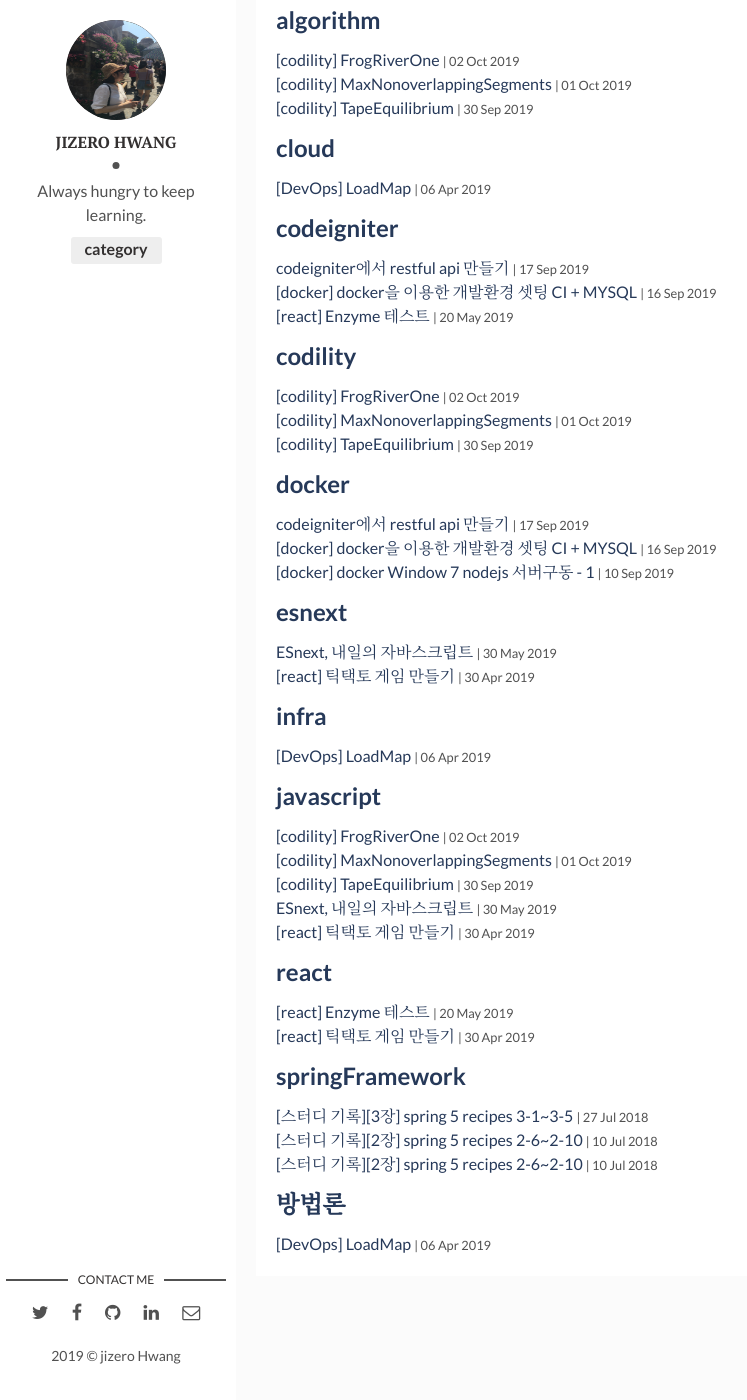
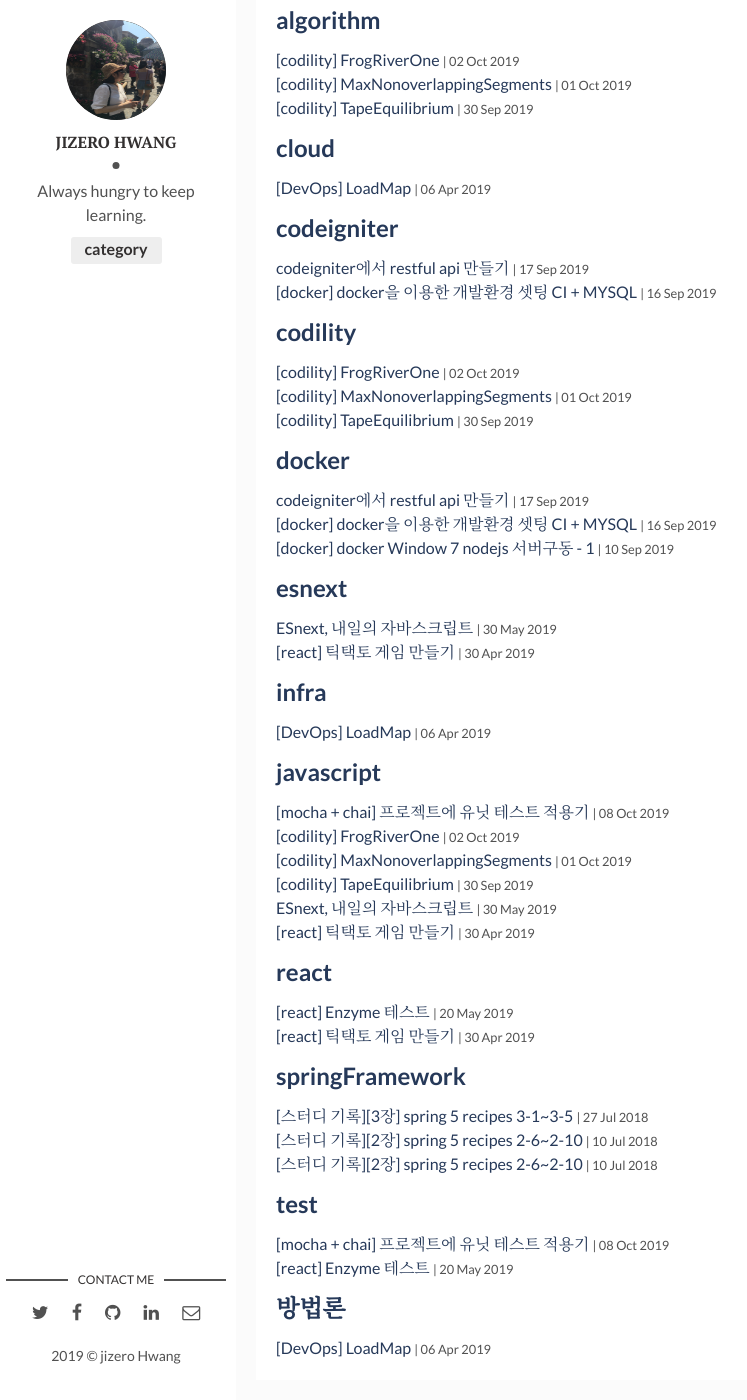
Before and after one commit to jizero/jizero.github.io, a Jekyll site: the page built from tags.html, in a window 1280 px wide and 1400 px high, scrolled down 427 px. Shown: the whole window, without its empty margins (4-751 px from the left). Built offline with Jekyll 4.4.1, drawn with Linux system fonts in a browser that asks for light colours; part of the change alters nothing that is shown.

````diff
--- a/_posts/2019-05-20-react_test.markdown
+++ b/_posts/2019-05-20-react_test.markdown
@@ -3,7 +3,7 @@ layout: post
 title:  "[react] Enzyme 테스트"
 date:   2019-05-20 10:00
 author: jizero
-tags:	['react','codeigniter']
+tags:	['react','test']
 
 ---
 
--- /dev/null
+++ b/_posts/2019-10-08-mocha.markdown
@@ -0,0 +1,196 @@
+---
+layout: post
+title:  "[mocha + chai] 프로젝트에 유닛 테스트 적용기"
+date:   2019-10-08 10:00
+author: jizero
+tags:	[javascript,test]
+img:  201910/m2.PNG # Add image post (optional)
+
+---
+<style>
+.page-cover-image { display:none; }
+</style>
+## 시작하며
+실제 내가 개발한 프로젝트에 삽질에 삽질에 삽질을 을 거친 그 적용 과정을 적어보려고 한다.<br/>
+이글을 읽는 모든분들은 적용 스펙과 환경 마다 모두모두 다르므로 꼬옥  프로젝트에 적용해 보길 바랍니다.!
+
+### 적용 프로젝트 스펙
+* VanilaJs (es 6 class) <br/>
+* Webpack (babel)
+
+* setInterval + localstroge를 이용한 noti 프로젝트
+
+### testFramework 선정하기
+테스트 프레임워크로는 mocha  Assertion 라이브러리 chai를 적용하였다.<br/>
+
+mocha에서는 어떤 Assertion 라이브러리라도 가져다가 사용할 수 있으며 자체 assertion은 지원하지 않는다. (노드 자체 지원  assert 사용가능)
+나는 expect(), assert(), should 스타일을 모두 지원하는 chai 사용하였다.
+
+[개념이해](https://ui.toast.com/fe-guide/ko_TEST/)
+
+
+### 프레임워크 + 라이브러리  설치하기 (현재 프로젝트에만)
+
+#### > 설치
+```
+    npm install --save-dev mocha
+    npm install --save-dev @babel/cli @babel/register   //각자 프로젝트에 따라 다름
+    npm install --save-dev chai
+```
+
+편하게 사용하기위해 pakage.json 에   test 스크립트 추가
+scripts" 부분에 추가해 주면 된다.
+
+```
+     "test": "./node_modules/.bin/mocha --require @babel/register"
+```
+
+#### > test 폴더 생성 /  테스트.js 생성
+```javascript
+import Testjs from 경로;
+let chai = require('chai');  //차이사용
+
+
+..테스트코드작성..
+
+```
+
+#### >  es6 모듈 에러 잡기
+/test/project.test.js  만들고  기존 사용하는 클래스들을 임포트하니
+es6 사용코드들이 적용되지않는다..
+--require @babel/register 요녀석이 제대로 동작되지 않은 모양이다.
+
+#### > .babelrc 생성후 추가 프리셋 추가!
+
+```
+{
+    "presets": ["@babel/preset-env"]
+}
+```
+바벨을통해 ES6 문법 코드를 사용할수 있게 되었다.
+
+
+
+testjs.js (프로젝트파일)
+```javascript
+ ..생략
+aaa (b,a){
+    return a+b;
+}
+```
+/test/project.test.js  내실제 프젝트파일을 import 하고 함수를 돌려보려하였다.
+
+테스트코드파일
+
+```javascript
+import Testjs from 경로;
+let chai = require('chai');  //차이사용
+
+
+ describe('aa함수호출', function(){
+     let test = new Testjs();
+        it('둘의 합이 잘나오는가', function(){
+            chai.expect(test.aaa('1','5')).to.equal('6');
+        });
+ });
+
+```
+
+<br />
+
+
+#### > jsdom 적용하기
+위와 같은 함수호출 테스트는 문제가 되지 않지만 문제가 되는곳은 <br />
+ document.querySelector("") dom에서 셀렉트해오는 부분.. 가져올 돔이 없는것이다..
+
+<img src="/assets/img/201910/m0.PNG" /><br />
+곰곰이 생각해보니 테스트코드에는 js파일만있을뿐, html이 없었던것이다.
+가짜돔을 만들자.
+
+```
+    npm install jsdom
+```
+[사용방법](https://www.npmjs.com/package/jsdom)
+
+
+
+
+```
+const jsdom = require("jsdom"); // 추가
+const dom = new JSDOM(`<!DOCTYPE html><p>Hello world</p>`);
+
+```
+
+실행후에도 문제가되는 부분은 페이크 돔을 추가로 만들어주면된다.
+<img src="/assets/img/201910/m3.PNG" />
+
+나의프로젝트에서는 문제되는 localstorage를 만들어줌
+```
+global.localStorage = {
+    data: {},
+    setItem(key, value) {
+        this.data[key] = value;
+    },
+    getItem(key) {
+        return this.data[key];
+    },
+    removeItem(key) {
+        return this.data[key];
+    }
+};
+
+```
+
+
+### 테스트코드 작성하기
+이제 에러가 없으니! 마음껏 작성해주면 된다. <br />
+chai cheat sheet 검색 및 깃 허브 예제 검색
+
+
+
+테스트트 코드작성시사용할 가짜 html도 추가해준다
+(task란 리스트에 엘레먼트가추가되는지 확인하는 테스트코드)
+ document.body.innerHTML = `<ol data-section="task"></ol>`;
+
+```
+--생략 --
+        it("settek", function() {
+            document.body.innerHTML = `<ol data-section="task"></ol>`;
+            test.taskContainer = document.querySelector("ol[data-section='task']");
+            test.setTask(task[0]);
+            chai.expect( document.getElementById("uniq_201910060904")).to.exist;
+
+        });
+
+
+```
+
+예시 셀렉트박스별 조건 탐색
+```
+        // test.getMsgMode  조건을 가져오는 실제 사용함수
+        chai.expect(test.getMsgMode('urgent','night')).to.equal('소리');
+
+        it('mode외 다른 값 집어넣기', function(){
+            chai.expect(test.getMsgMode('==','night')).to.be.false;
+            chai.expect(test.getMsgMode('==','==')).to.be.false;
+            chai.expect(test.getMsgMode('normal','night2')).to.be.false;
+        })
+```
+
+
+### 마치며
+```
+    npm test
+```
+<img src="/assets/img/201910/m2.PNG" />
+
+드디어 적용된 테스트 !<br/>
+등록셋팅민 조건을 따로 모듈화해서 관리한다면 후에 비슷한 프로젝트에도 재사용할수 있을것같다.<br/>
+조건식 (예)  사은품선택1 과 사은품2을 선택한경우 = 쿠폰할인 불가 ) 등 의 복잡한조건들을 테스트할때 정말정말 유용할것같다.<br/>
+셋타임아웃 프로젝트에 시간관련 테스트코드를 넣지 못해서 아쉬움이남는다.<br/>
+포스팅후 리팩토링을해서 꼭 재 포스팅을 해야겠다.<br/>
+
+
+### 작업시 참고했던 사이트들
+설치하는과정 = https://dev.to/bnorbertjs/my-nodejs-setup-mocha--chai-babel7-es6-43ei<br/>
+테스트 코드 작성 - https://programmingsummaries.tistory.com/383
````
Also changed, not shown: assets/img/201910/m0.PNG (added), assets/img/201910/m1.PNG (added), assets/img/201910/m2.PNG (added), assets/img/201910/m3.PNG (added).
